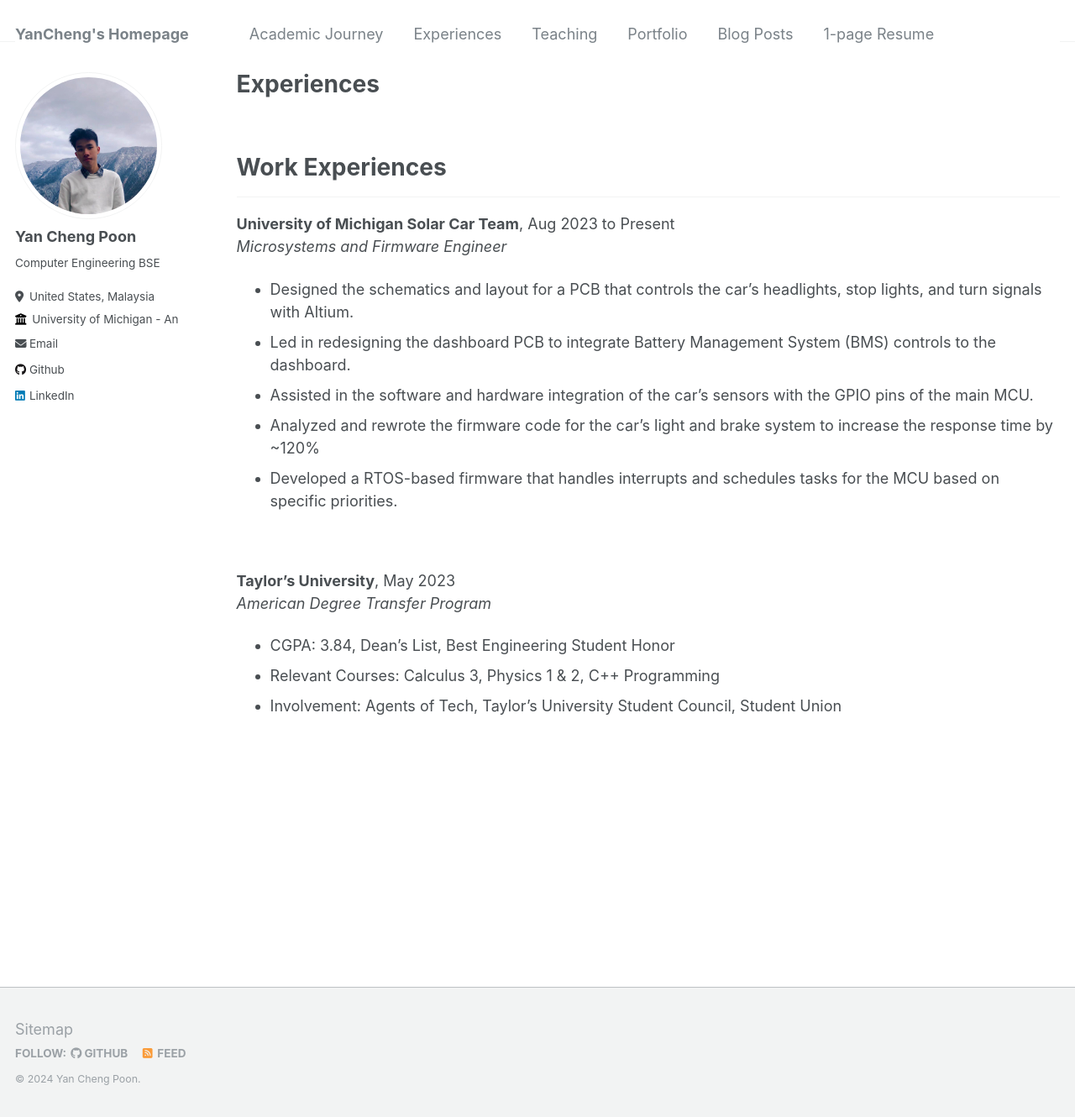
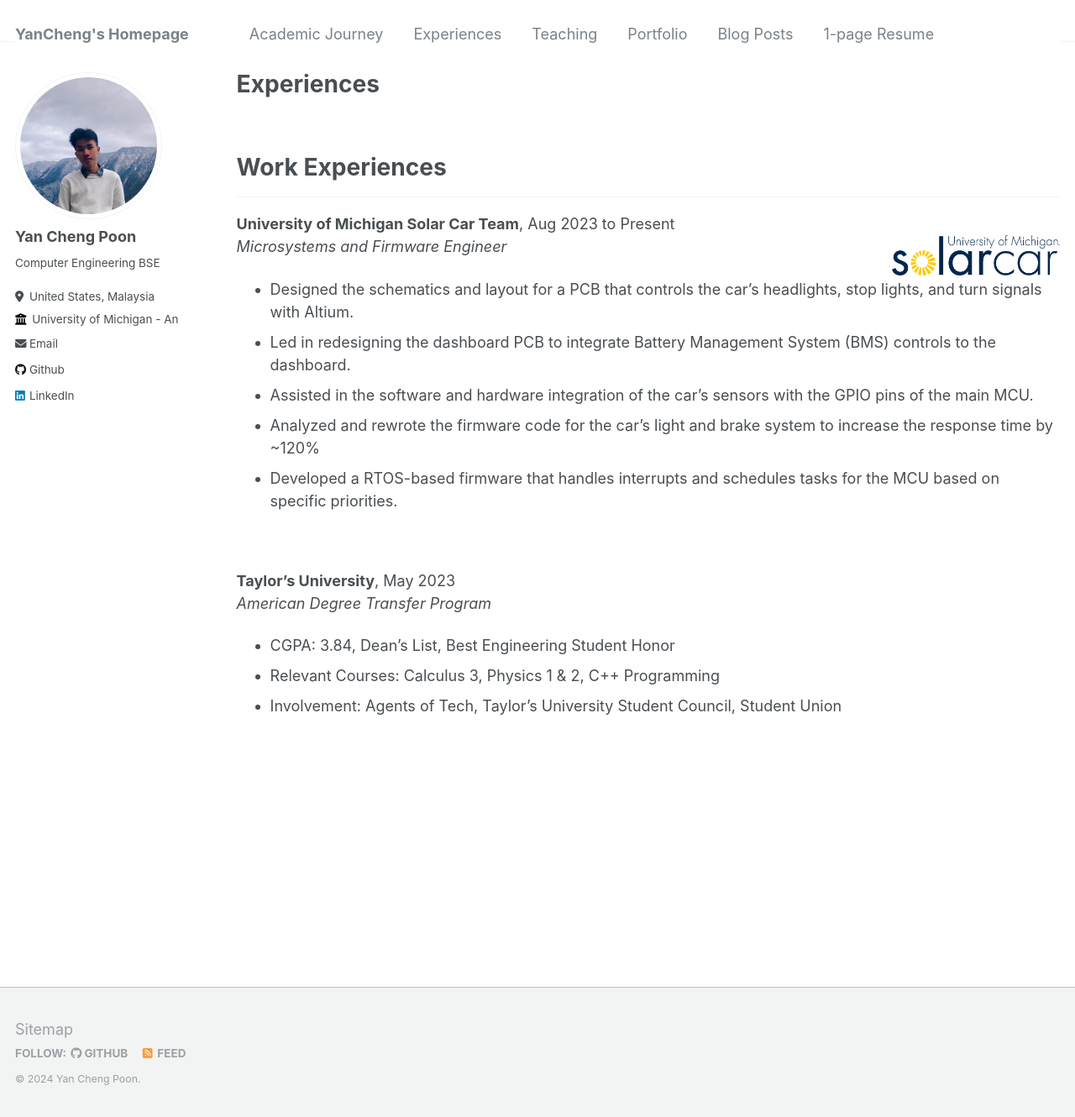
Before and after one commit to ycpoon/ycpoon.github.io, a Jekyll site: the page built from _pages/experiences.md, in a window 1280 px wide and 1330 px high. Shown: the whole window at 84% size. Built offline with Jekyll 4.4.1, drawn with Linux system fonts in a browser that asks for light colours.

Commit message:
edit aca journey

```diff
--- a/_data/navigation.yml
+++ b/_data/navigation.yml
@@ -16,4 +16,4 @@ main:
     url: /year-archive/
 
   - title: "1-page Resume"
-    url: /resume/
+    url: /files/Resume.pdf
--- a/_pages/experiences.md
+++ b/_pages/experiences.md
@@ -17,6 +17,7 @@ Work Experiences
 
 **University of Michigan Solar Car Team**, Aug 2023 to Present
 *Microsystems and Firmware Engineer*
+![SC](/images/sclogo.png){: .align-right width="200px"}
 - Designed the schematics and layout for a PCB that controls the car’s headlights, stop lights, and turn signals with Altium.
 - Led in redesigning the dashboard PCB to integrate Battery Management System (BMS) controls to the dashboard.
 - Assisted in the software and hardware integration of the car’s sensors with the GPIO pins of the main MCU.
--- a/assets/css/main.scss
+++ b/assets/css/main.scss
@@ -39,23 +39,3 @@
 @import "vendor/font-awesome/brands";
 @import "vendor/magnific-popup/magnific-popup";
 @import "print";
-
-html {
-    font-size: 12px; // change to whatever
-
-    @include breakpoint($small) {
-      font-size: 12px; // change to whatever
-    }
-
-    @include breakpoint($medium) {
-      font-size: 14px; // change to whatever
-    }
-
-    @include breakpoint($large) {
-      font-size: 16px; // change to whatever
-    }
-
-    @include breakpoint($x-large) {
-      font-size: 18px; // change to whatever
-    }
-  }
```
Also changed, not shown: images/sclogo.png (added), 2 other files.
